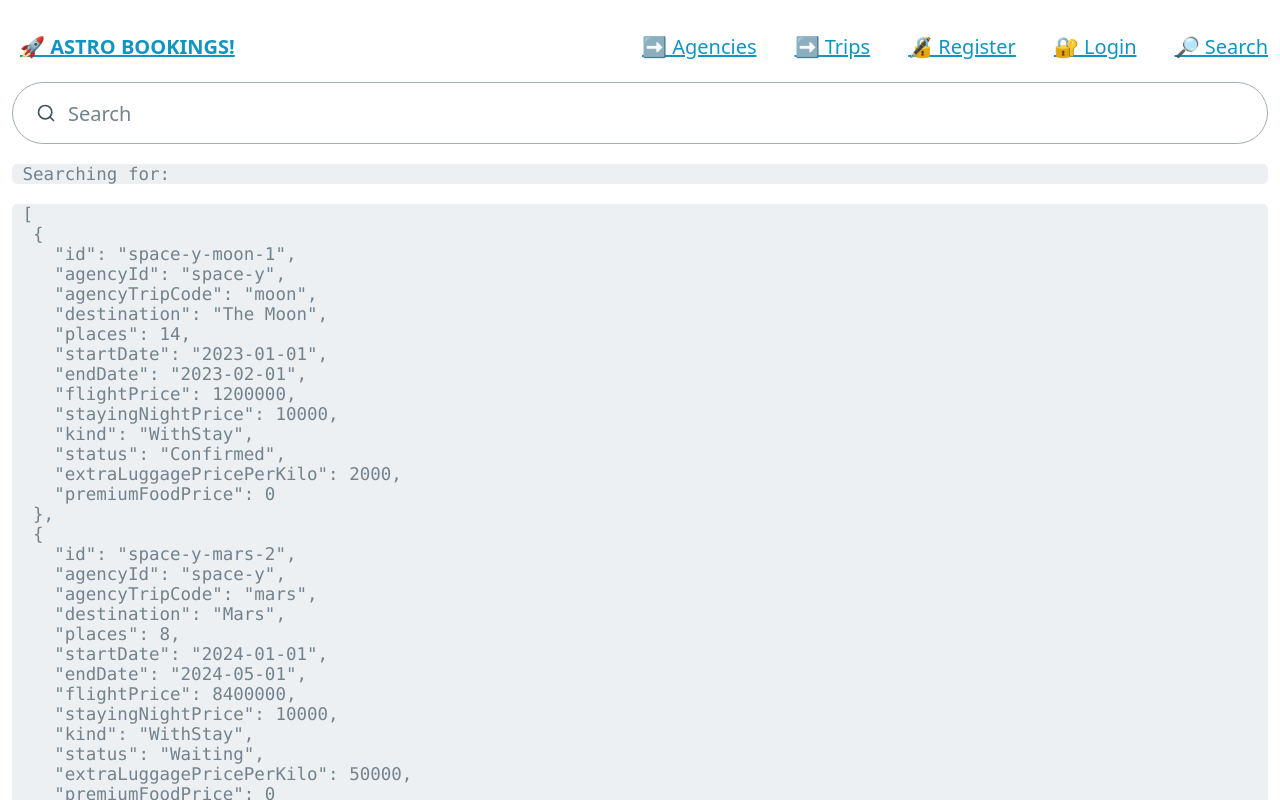
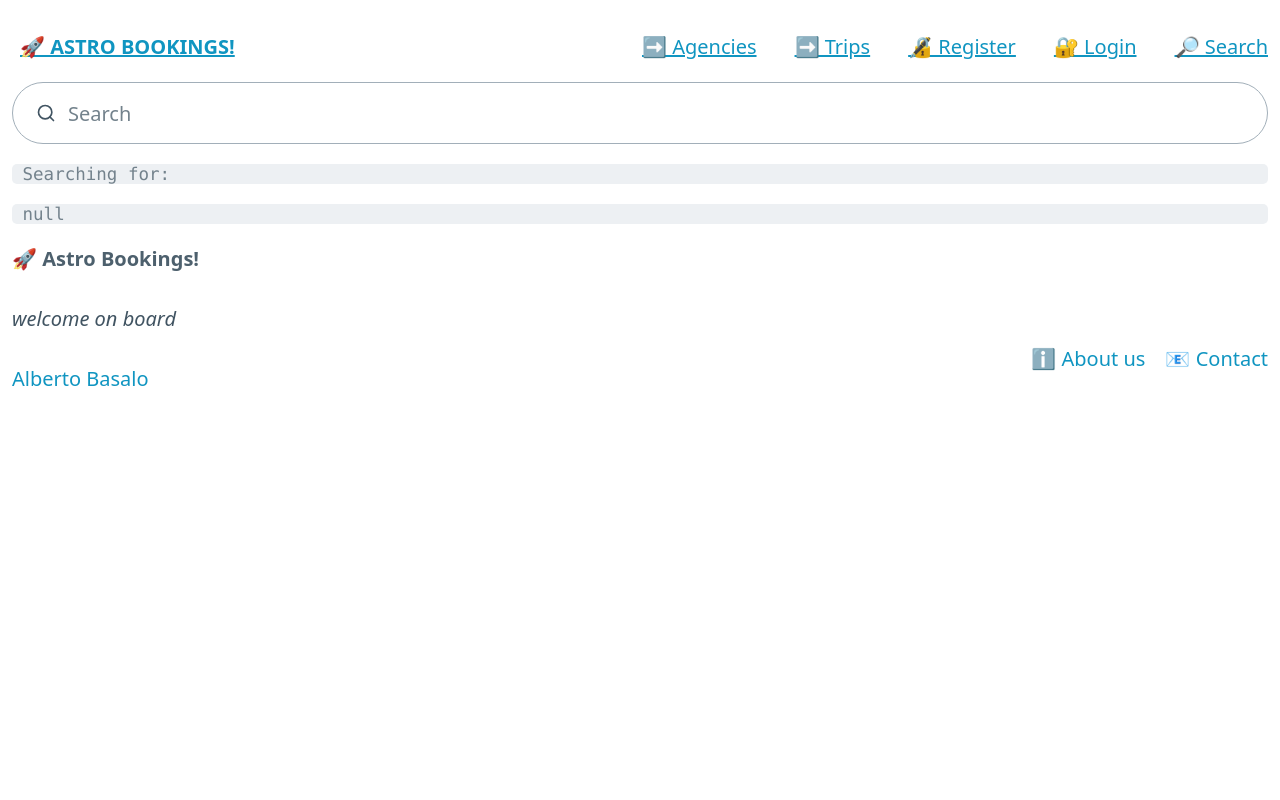
Before and after one commit to CursosAlbertoBasalo/imatia-angular_avanzado-septiembre, an Angular app: page /search in a window 1280 px wide. Shown: the top 800 px of the page. Built offline with nearby package versions, Linux system fonts and the light colour scheme; data requests are answered from the project's data file.

Commit message:
feat: rxjs

```diff
--- a/src/app/search/search.page.ts
+++ b/src/app/search/search.page.ts
@@ -1,6 +1,6 @@
 import { ChangeDetectionStrategy, Component } from "@angular/core";
 import { ActivatedRoute } from "@angular/router";
-import { map, Observable, of, switchMap, tap } from "rxjs";
+import { Observable, of, Subject, switchMap } from "rxjs";
 import { Trip } from "../models/trip.interface";
 import { ApiService } from "../services/api.service";
 
@@ -15,23 +15,24 @@ import { ApiService } from "../services/api.service";
 export class SearchPage {
   searchTerm = "";
   trips$: Observable<Trip[]> = of([]);
-
+  searchTerm$ = new Subject<string>();
   constructor(route: ActivatedRoute, private api: ApiService) {
-    const searchTerm$ = route.queryParamMap.pipe(
-      map((params) => params.get("q") || ""),
-      tap((searchTerm) => (this.searchTerm = searchTerm)),
-      tap((searchTerm) => console.log("Searching for", this.searchTerm))
-    );
+    // this.searchTerm$ = route.queryParamMap.pipe(
+    //   map((params) => params.get("q") || ""),
+    //   tap((searchTerm) => (this.searchTerm = searchTerm)),
+    //   tap((searchTerm) => console.log("Searching for", this.searchTerm))
+    // );
     // ! 2
     // this.onSearchTermClassical(searchTerm$);
     // * 3
-    this.onSearchTermSwitched(searchTerm$);
+    this.onSearchTermSwitched();
   }
   public onSearchOutput(searchTerm: string) {
     // ! 1 every response is processed
     // this.searchTerm = searchTerm;
     // console.log("Searching for", this.searchTerm);
     // this.trips$ = this.api.getTripsByQuery$(this.searchTerm);
+    this.searchTerm$.next(searchTerm);
   }
 
   private onSearchTermClassical(searchTerm$: Observable<string>) {
@@ -41,9 +42,9 @@ export class SearchPage {
         (this.trips$ = this.api.getTripsByQuery$(searchTerm)),
     });
   }
-  private onSearchTermSwitched(searchTerm$: Observable<string>) {
+  private onSearchTermSwitched() {
     // * 3 switch map cancels pending requests and only repaints on latest results
-    this.trips$ = searchTerm$.pipe(
+    this.trips$ = this.searchTerm$.pipe(
       switchMap((searchTerm) => this.api.getTripsByQuery$(searchTerm))
     );
   }
--- a/src/app/shared/search.control.ts
+++ b/src/app/shared/search.control.ts
@@ -41,8 +41,8 @@ export class SearchControl implements AfterViewInit {
   }
 
   private onSearchTerm(searchTerm: string) {
-    // this.search.emit(searchTerm); // ! emit to parent using @Output
-    this.useUrlSearchTerm(searchTerm); // * change url query params
+    this.search.emit(searchTerm); // ! emit to parent using @Output
+    // this.useUrlSearchTerm(searchTerm); // * change url query params
   }
 
   private useUrlSearchTerm(searchTerm: string) {
```
